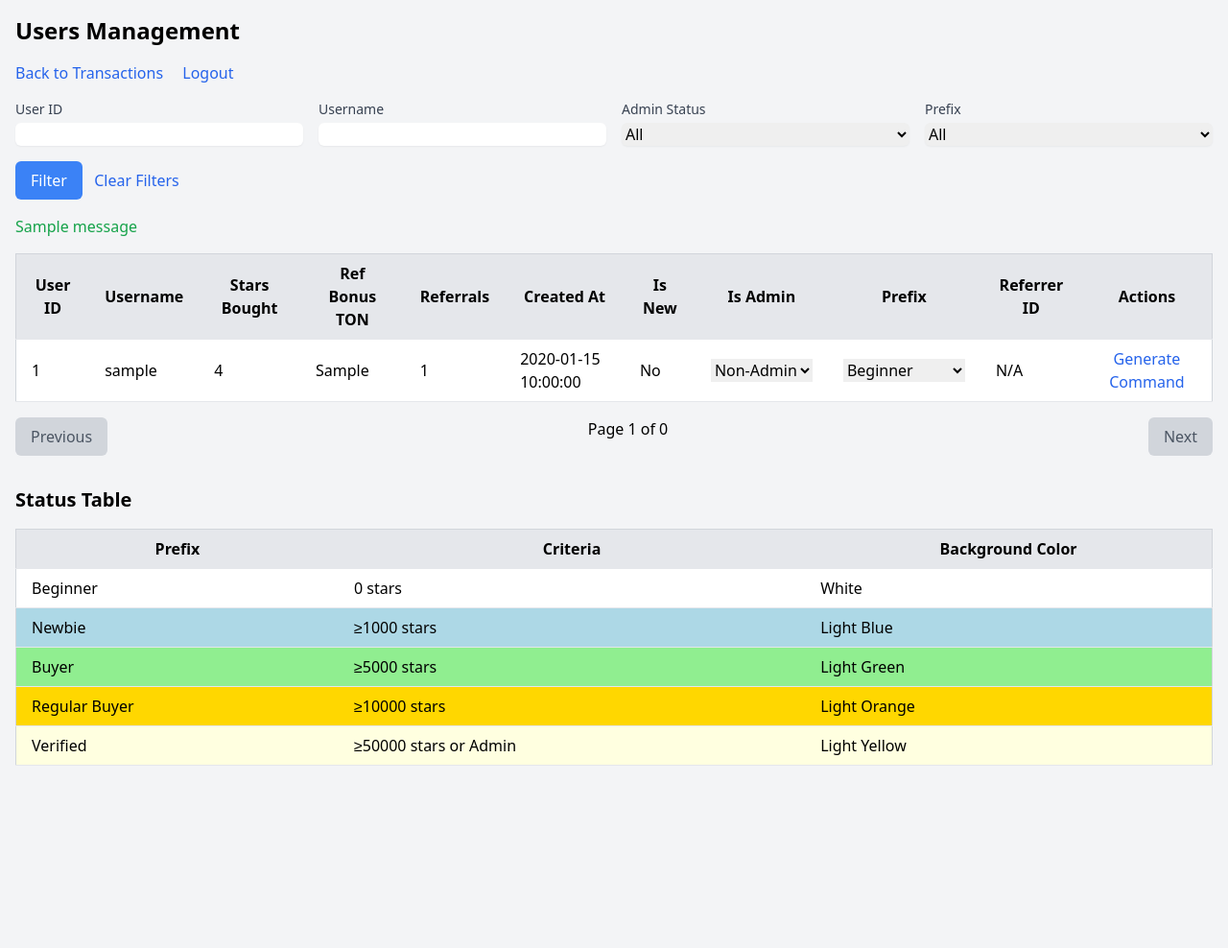
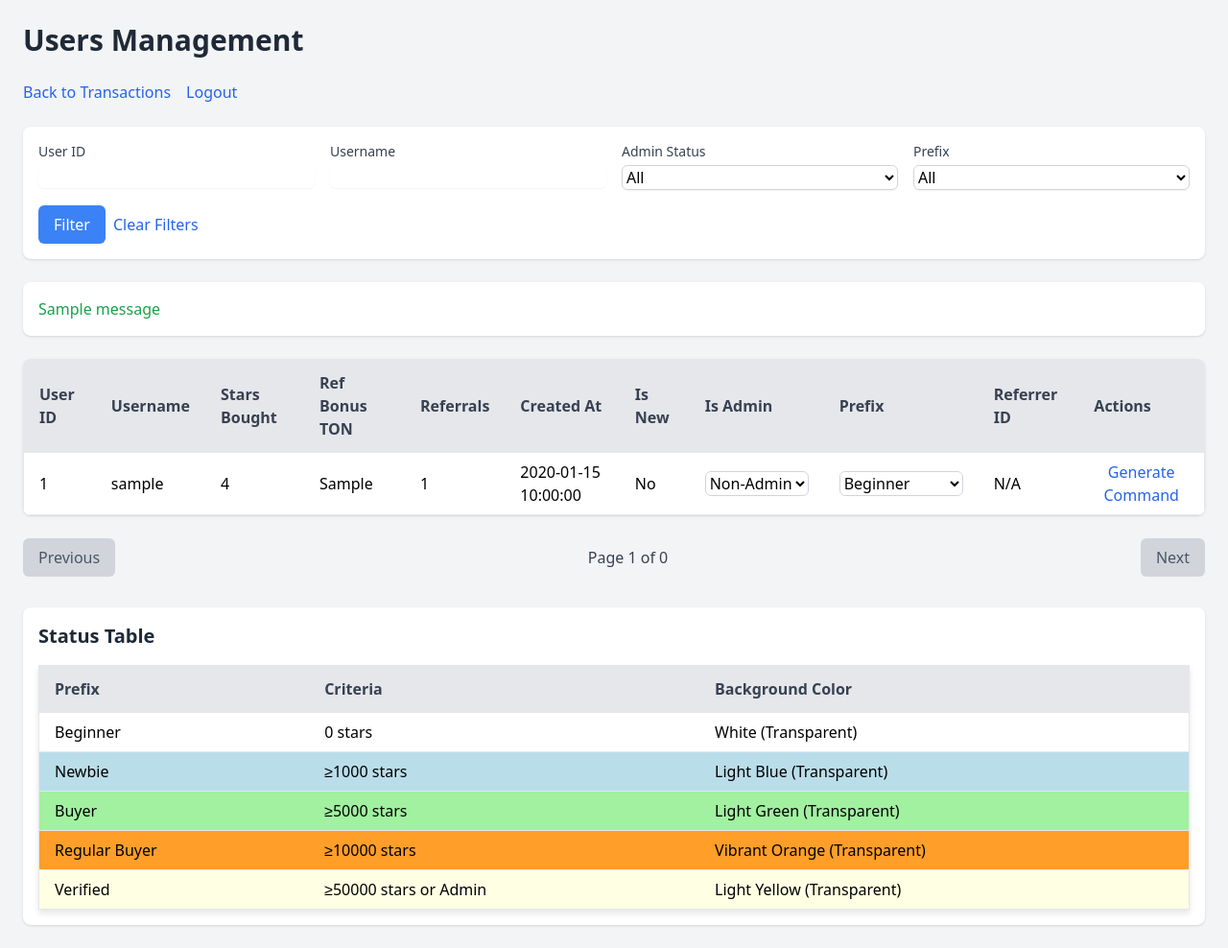
Before and after one commit to starstge/stars, a Flask app: page /users in a window 1280 px wide. Shown: the whole page at 96% size. Before the commit the page ends 798 px from the top, so only its background shows below. Run offline with Flask 3, Linux system fonts and the light colour scheme; the visitor is signed in with stand-in values (Sample User, id 1); one stand-in notice (Sample message) is shown; a database or web service that is not in the repository returns one stand-in record (values such as "Sample title"); data that the repository does not hold is empty; some libraries are stand-ins or nearby versions.

Commit message:
Update users.html

```diff
--- a/templates/users.html
+++ b/templates/users.html
@@ -6,39 +6,77 @@
     <title>Users</title>
     <script src="https://cdn.tailwindcss.com"></script>
     <style>
-        /* Custom background colors for statuses */
-        .status-beginner { background-color: #ffffff; } /* White */
-        .status-newbie { background-color: #add8e6; } /* Light Blue */
-        .status-buyer { background-color: #90ee90; } /* Light Green */
-        .status-regular-buyer { background-color: #ffd700; } /* Light Orange */
-        .status-verified { background-color: #ffffe0; } /* Light Yellow */
+        /* Custom background colors for statuses with transparency */
+        .status-beginner { background-color: rgba(255, 255, 255, 0.7); } /* White, more transparent */
+        .status-newbie { background-color: rgba(173, 216, 230, 0.6); } /* Light Blue, more transparent */
+        .status-buyer { background-color: rgba(144, 238, 144, 0.6); } /* Light Green, more transparent */
+        .status-regular-buyer { background-color: rgba(255, 140, 0, 0.6); } /* Vibrant Orange, more transparent */
+        .status-verified { background-color: rgba(255, 255, 224, 0.6); } /* Light Yellow, more transparent */
         .status-table tr td { background-color: inherit !important; }
+
+        /* Enhanced table styling */
+        table {
+            border-collapse: collapse;
+            box-shadow: 0 4px 6px rgba(0, 0, 0, 0.1);
+        }
+        th, td {
+            text-align: left;
+            transition: background-color 0.2s ease;
+        }
+        tr:hover {
+            background-color: rgba(0, 0, 0, 0.05);
+        }
+        select {
+            background-color: transparent;
+            border: 1px solid #d1d5db;
+            border-radius: 0.375rem;
+            padding: 0.25rem;
+            transition: border-color 0.2s ease;
+        }
+        select:focus {
+            outline: none;
+            border-color: #3b82f6;
+            box-shadow: 0 0 0 2px rgba(59, 130, 246, 0.2);
+        }
+        button, a.bg-blue-500 {
+            transition: background-color 0.2s ease, transform 0.1s ease;
+        }
+        button:hover, a.bg-blue-500:hover {
+            transform: translateY(-1px);
+        }
+        .modal-content {
+            transform: scale(0.95);
+            transition: transform 0.2s ease;
+        }
+        #commandModal:not(.hidden) .modal-content {
+            transform: scale(1);
+        }
     </style>
 </head>
 <body class="bg-gray-100">
-    <div class="container mx-auto p-4">
-        <h1 class="text-2xl font-bold mb-4">Users Management</h1>
-        <div class="mb-4">
-            <a href="{{ url_for('transactions') }}" class="text-blue-600 hover:underline mr-4">Back to Transactions</a>
-            <a href="{{ url_for('logout') }}" class="text-blue-600 hover:underline">Logout</a>
+    <div class="container mx-auto p-6">
+        <h1 class="text-3xl font-bold mb-6 text-gray-800">Users Management</h1>
+        <div class="mb-6 flex space-x-4">
+            <a href="{{ url_for('transactions') }}" class="text-blue-600 hover:text-blue-800 font-medium">Back to Transactions</a>
+            <a href="{{ url_for('logout') }}" class="text-blue-600 hover:text-blue-800 font-medium">Logout</a>
         </div>
 
         <!-- Filters -->
-        <form method="GET" action="{{ url_for('users') }}" class="mb-4">
+        <form method="GET" action="{{ url_for('users') }}" class="mb-6 bg-white p-4 rounded-lg shadow">
             <div class="grid grid-cols-1 md:grid-cols-4 gap-4">
                 <div>
                     <label for="user_id" class="block text-sm font-medium text-gray-700">User ID</label>
                     <input type="number" name="user_id" id="user_id" value="{{ request.args.get('user_id', '') }}"
-                           class="mt-1 block w-full rounded-md border-gray-300 shadow-sm">
+                           class="mt-1 block w-full rounded-md border-gray-300 shadow-sm focus:ring-blue-500 focus:border-blue-500">
                 </div>
                 <div>
                     <label for="username" class="block text-sm font-medium text-gray-700">Username</label>
                     <input type="text" name="username" id="username" value="{{ request.args.get('username', '') }}"
-                           class="mt-1 block w-full rounded-md border-gray-300 shadow-sm">
+                           class="mt-1 block w-full rounded-md border-gray-300 shadow-sm focus:ring-blue-500 focus:border-blue-500">
                 </div>
                 <div>
                     <label for="is_admin" class="block text-sm font-medium text-gray-700">Admin Status</label>
-                    <select name="is_admin" id="is_admin" class="mt-1 block w-full rounded-md border-gray-300 shadow-sm">
+                    <select name="is_admin" id="is_admin" class="mt-1 block w-full rounded-md border-gray-300 shadow-sm focus:ring-blue-500 focus:border-blue-500">
                         <option value="">All</option>
                         <option value="true" {% if request.args.get('is_admin') == 'true' %}selected{% endif %}>Admin</option>
                         <option value="false" {% if request.args.get('is_admin') == 'false' %}selected{% endif %}>Non-Admin</option>
@@ -46,7 +84,7 @@
                 </div>
                 <div>
                     <label for="prefix" class="block text-sm font-medium text-gray-700">Prefix</label>
-                    <select name="prefix" id="prefix" class="mt-1 block w-full rounded-md border-gray-300 shadow-sm">
+                    <select name="prefix" id="prefix" class="mt-1 block w-full rounded-md border-gray-300 shadow-sm focus:ring-blue-500 focus:border-blue-500">
                         <option value="">All</option>
                         <option value="Beginner" {% if request.args.get('prefix') == 'Beginner' %}selected{% endif %}>Beginner</option>
                         <option value="Newbie" {% if request.args.get('prefix') == 'Newbie' %}selected{% endif %}>Newbie</option>
@@ -56,39 +94,39 @@
                     </select>
                 </div>
             </div>
-            <div class="mt-4">
+            <div class="mt-4 flex space-x-2">
                 <button type="submit" class="bg-blue-500 text-white px-4 py-2 rounded-md hover:bg-blue-600">Filter</button>
-                <a href="{{ url_for('users') }}" class="ml-2 text-blue-600 hover:underline">Clear Filters</a>
+                <a href="{{ url_for('users') }}" class="text-blue-600 hover:text-blue-800 font-medium pt-2">Clear Filters</a>
             </div>
         </form>
 
         <!-- Flash Messages -->
         {% with messages = get_flashed_messages(with_categories=true) %}
             {% if messages %}
-                <div class="mb-4">
+                <div class="mb-6 bg-white p-4 rounded-lg shadow">
                     {% for category, message in messages %}
-                        <p class="text-{{ 'red' if category == 'error' else 'green' }}-600">{{ message }}</p>
+                        <p class="text-{{ 'red' if category == 'error' else 'green' }}-600 font-medium">{{ message }}</p>
                     {% endfor %}
                 </div>
             {% endif %}
         {% endwith %}
 
         <!-- Users Table -->
-        <div class="overflow-x-auto">
-            <table class="min-w-full bg-white border border-gray-300">
+        <div class="overflow-x-auto bg-white rounded-lg shadow">
+            <table class="min-w-full border border-gray-200">
                 <thead>
                     <tr class="bg-gray-200">
-                        <th class="py-2 px-4 border-b">User ID</th>
-                        <th class="py-2 px-4 border-b">Username</th>
-                        <th class="py-2 px-4 border-b">Stars Bought</th>
-                        <th class="py-2 px-4 border-b">Ref Bonus TON</th>
-                        <th class="py-2 px-4 border-b">Referrals</th>
-                        <th class="py-2 px-4 border-b">Created At</th>
-                        <th class="py-2 px-4 border-b">Is New</th>
-                        <th class="py-2 px-4 border-b">Is Admin</th>
-                        <th class="py-2 px-4 border-b">Prefix</th>
-                        <th class="py-2 px-4 border-b">Referrer ID</th>
-                        <th class="py-2 px-4 border-b">Actions</th>
+                        <th class="py-3 px-4 border-b text-gray-700 font-semibold">User ID</th>
+                        <th class="py-3 px-4 border-b text-gray-700 font-semibold">Username</th>
+                        <th class="py-3 px-4 border-b text-gray-700 font-semibold">Stars Bought</th>
+                        <th class="py-3 px-4 border-b text-gray-700 font-semibold">Ref Bonus TON</th>
+                        <th class="py-3 px-4 border-b text-gray-700 font-semibold">Referrals</th>
+                        <th class="py-3 px-4 border-b text-gray-700 font-semibold">Created At</th>
+                        <th class="py-3 px-4 border-b text-gray-700 font-semibold">Is New</th>
+                        <th class="py-3 px-4 border-b text-gray-700 font-semibold">Is Admin</th>
+                        <th class="py-3 px-4 border-b text-gray-700 font-semibold">Prefix</th>
+                        <th class="py-3 px-4 border-b text-gray-700 font-semibold">Referrer ID</th>
+                        <th class="py-3 px-4 border-b text-gray-700 font-semibold">Actions</th>
                     </tr>
                 </thead>
                 <tbody>
@@ -102,13 +140,13 @@
                         <td class="py-2 px-4 border-b">{{ user.created_at }}</td>
                         <td class="py-2 px-4 border-b">{{ 'Yes' if user.is_new else 'No' }}</td>
                         <td class="py-2 px-4 border-b">
-                            <select onchange="updateUserStatus('is_admin', {{ user.user_id }}, this.value)">
+                            <select onchange="updateUserStatus('is_admin', {{ user.user_id }}, this.value)" style="background-color: transparent;">
                                 <option value="true" {% if user.is_admin %}selected{% endif %}>Admin</option>
                                 <option value="false" {% if not user.is_admin %}selected{% endif %}>Non-Admin</option>
                             </select>
                         </td>
                         <td class="py-2 px-4 border-b">
-                            <select onchange="updateUserStatus('prefix', {{ user.user_id }}, this.value)">
+                            <select onchange="updateUserStatus('prefix', {{ user.user_id }}, this.value)" style="background-color: transparent;">
                                 <option value="Beginner" {% if user.prefix == 'Beginner' %}selected{% endif %}>Beginner</option>
                                 <option value="Newbie" {% if user.prefix == 'Newbie' %}selected{% endif %}>Newbie</option>
                                 <option value="Buyer" {% if user.prefix == 'Buyer' %}selected{% endif %}>Buyer</option>
@@ -118,7 +156,7 @@
                         </td>
                         <td class="py-2 px-4 border-b">{{ user.referrer_id or 'N/A' }}</td>
                         <td class="py-2 px-4 border-b">
-                            <button onclick="openCommandModal({{ user.user_id }})" class="text-blue-600 hover:underline">Generate Command</button>
+                            <button onclick="openCommandModal({{ user.user_id }})" class="text-blue-600 hover:text-blue-800 font-medium">Generate Command</button>
                         </td>
                     </tr>
                     {% endfor %}
@@ -127,14 +165,14 @@
         </div>
 
         <!-- Pagination -->
-        <div class="mt-4 flex justify-between">
+        <div class="mt-6 flex justify-between items-center">
             {% if page > 1 %}
             <a href="{{ url_for('users', page=page-1, user_id=request.args.get('user_id', ''), username=request.args.get('username', ''), is_admin=request.args.get('is_admin', ''), prefix=request.args.get('prefix', '')) }}"
                class="bg-blue-500 text-white px-4 py-2 rounded-md hover:bg-blue-600">Previous</a>
             {% else %}
             <span class="bg-gray-300 text-gray-600 px-4 py-2 rounded-md cursor-not-allowed">Previous</span>
             {% endif %}
-            <span>Page {{ page }} of {{ total_pages }}</span>
+            <span class="text-gray-700 font-medium">Page {{ page }} of {{ total_pages }}</span>
             {% if page < total_pages %}
             <a href="{{ url_for('users', page=page+1, user_id=request.args.get('user_id', ''), username=request.args.get('username', ''), is_admin=request.args.get('is_admin', ''), prefix=request.args.get('prefix', '')) }}"
                class="bg-blue-500 text-white px-4 py-2 rounded-md hover:bg-blue-600">Next</a>
@@ -144,41 +182,41 @@
         </div>
 
         <!-- Status Table -->
-        <div class="mt-8">
-            <h2 class="text-xl font-bold mb-4">Status Table</h2>
-            <table class="min-w-full bg-white border border-gray-300 status-table">
+        <div class="mt-8 bg-white p-4 rounded-lg shadow">
+            <h2 class="text-xl font-bold mb-4 text-gray-800">Status Table</h2>
+            <table class="min-w-full border border-gray-200 status-table">
                 <thead>
                     <tr class="bg-gray-200">
-                        <th class="py-2 px-4 border-b">Prefix</th>
-                        <th class="py-2 px-4 border-b">Criteria</th>
-                        <th class="py-2 px-4 border-b">Background Color</th>
+                        <th class="py-3 px-4 border-b text-gray-700 font-semibold">Prefix</th>
+                        <th class="py-3 px-4 border-b text-gray-700 font-semibold">Criteria</th>
+                        <th class="py-3 px-4 border-b text-gray-700 font-semibold">Background Color</th>
                     </tr>
                 </thead>
                 <tbody>
                     <tr class="status-beginner">
                         <td class="py-2 px-4 border-b">Beginner</td>
                         <td class="py-2 px-4 border-b">0 stars</td>
-                        <td class="py-2 px-4 border-b">White</td>
+                        <td class="py-2 px-4 border-b">White (Transparent)</td>
                     </tr>
                     <tr class="status-newbie">
                         <td class="py-2 px-4 border-b">Newbie</td>
                         <td class="py-2 px-4 border-b">≥1000 stars</td>
-                        <td class="py-2 px-4 border-b">Light Blue</td>
+                        <td class="py-2 px-4 border-b">Light Blue (Transparent)</td>
                     </tr>
                     <tr class="status-buyer">
                         <td class="py-2 px-4 border-b">Buyer</td>
                         <td class="py-2 px-4 border-b">≥5000 stars</td>
-                        <td class="py-2 px-4 border-b">Light Green</td>
+                        <td class="py-2 px-4 border-b">Light Green (Transparent)</td>
                     </tr>
                     <tr class="status-regular-buyer">
                         <td class="py-2 px-4 border-b">Regular Buyer</td>
                         <td class="py-2 px-4 border-b">≥10000 stars</td>
-                        <td class="py-2 px-4 border-b">Light Orange</td>
+                        <td class="py-2 px-4 border-b">Vibrant Orange (Transparent)</td>
                     </tr>
                     <tr class="status-verified">
                         <td class="py-2 px-4 border-b">Verified</td>
                         <td class="py-2 px-4 border-b">≥50000 stars or Admin</td>
-                        <td class="py-2 px-4 border-b">Light Yellow</td>
+                        <td class="py-2 px-4 border-b">Light Yellow (Transparent)</td>
                     </tr>
                 </tbody>
             </table>
@@ -186,17 +224,17 @@
 
         <!-- Command Generator Modal -->
         <div id="commandModal" class="fixed inset-0 bg-gray-600 bg-opacity-50 hidden flex items-center justify-center">
-            <div class="bg-white p-6 rounded-lg shadow-lg w-full max-w-lg">
-                <h2 class="text-xl font-bold mb-4">Generate SQL Command</h2>
+            <div class="bg-white p-6 rounded-lg shadow-lg w-full max-w-lg modal-content">
+                <h2 class="text-xl font-bold mb-4 text-gray-800">Generate SQL Command</h2>
                 <div class="mb-4">
                     <label for="commandTable" class="block text-sm font-medium text-gray-700">Table</label>
-                    <select id="commandTable" class="mt-1 block w-full rounded-md border-gray-300 shadow-sm">
+                    <select id="commandTable" class="mt-1 block w-full rounded-md border-gray-300 shadow-sm focus:ring-blue-500 focus:border-blue-500">
                         <option value="users">users</option>
                     </select>
                 </div>
                 <div class="mb-4">
                     <label for="commandAction" class="block text-sm font-medium text-gray-700">Action</label>
-                    <select id="commandAction" class="mt-1 block w-full rounded-md border-gray-300 shadow-sm">
+                    <select id="commandAction" class="mt-1 block w-full rounded-md border-gray-300 shadow-sm focus:ring-blue-500 focus:border-blue-500">
                         <option value="find">Find User</option>
                         <option value="update_admin">Update Admin Status</option>
                         <option value="update_prefix">Update Prefix</option>
@@ -207,17 +245,17 @@
                 </div>
                 <div class="mb-4">
                     <label for="commandId" class="block text-sm font-medium text-gray-700">User ID</label>
-                    <input type="number" id="commandId" class="mt-1 block w-full rounded-md border-gray-300 shadow-sm">
+                    <input type="number" id="commandId" class="mt-1 block w-full rounded-md border-gray-300 shadow-sm focus:ring-blue-500 focus:border-blue-500">
                 </div>
                 <div id="extraFields" class="mb-4 hidden">
                     <label for="username" class="block text-sm font-medium text-gray-700">Username</label>
-                    <input type="text" id="usernameField" class="mt-1 block w-full rounded-md border-gray-300 shadow-sm">
+                    <input type="text" id="usernameField" class="mt-1 block w-full rounded-md border-gray-300 shadow-sm focus:ring-blue-500 focus:border-blue-500">
                     <label for="starsBought" class="block text-sm font-medium text-gray-700 mt-2">Stars Bought</label>
-                    <input type="number" id="starsBought" class="mt-1 block w-full rounded-md border-gray-300 shadow-sm">
+                    <input type="number" id="starsBought" class="mt-1 block w-full rounded-md border-gray-300 shadow-sm focus:ring-blue-500 focus:border-blue-500">
                     <label for="refBonusTon" class="block text-sm font-medium text-gray-700 mt-2">Ref Bonus TON</label>
-                    <input type="number" step="0.01" id="refBonusTon" class="mt-1 block w-full rounded-md border-gray-300 shadow-sm">
+                    <input type="number" step="0.01" id="refBonusTon" class="mt-1 block w-full rounded-md border-gray-300 shadow-sm focus:ring-blue-500 focus:border-blue-500">
                     <label for="prefix" class="block text-sm font-medium text-gray-700 mt-2">Prefix</label>
-                    <select id="prefixField" class="mt-1 block w-full rounded-md border-gray-300 shadow-sm">
+                    <select id="prefixField" class="mt-1 block w-full rounded-md border-gray-300 shadow-sm focus:ring-blue-500 focus:border-blue-500">
                         <option value="Beginner">Beginner</option>
                         <option value="Newbie">Newbie</option>
                         <option value="Buyer">Buyer</option>
@@ -227,10 +265,10 @@
                 </div>
                 <div class="mb-4">
                     <label for="commandOutput" class="block text-sm font-medium text-gray-700">Generated Command</label>
-                    <textarea id="commandOutput" rows="4" class="mt-1 block w-full rounded-md border-gray-300 shadow-sm" readonly></textarea>
+                    <textarea id="commandOutput" rows="4" class="mt-1 block w-full rounded-md border-gray-300 shadow-sm focus:ring-blue-500 focus:border-blue-500" readonly></textarea>
                 </div>
-                <div class="flex justify-end">
-                    <button onclick="closeCommandModal()" class="bg-gray-500 text-white px-4 py-2 rounded-md mr-2 hover:bg-gray-600">Close</button>
+                <div class="flex justify-end space-x-2">
+                    <button onclick="closeCommandModal()" class="bg-gray-500 text-white px-4 py-2 rounded-md hover:bg-gray-600">Close</button>
                     <button onclick="generateCommand()" class="bg-blue-500 text-white px-4 py-2 rounded-md hover:bg-blue-600">Generate</button>
                 </div>
             </div>
```
